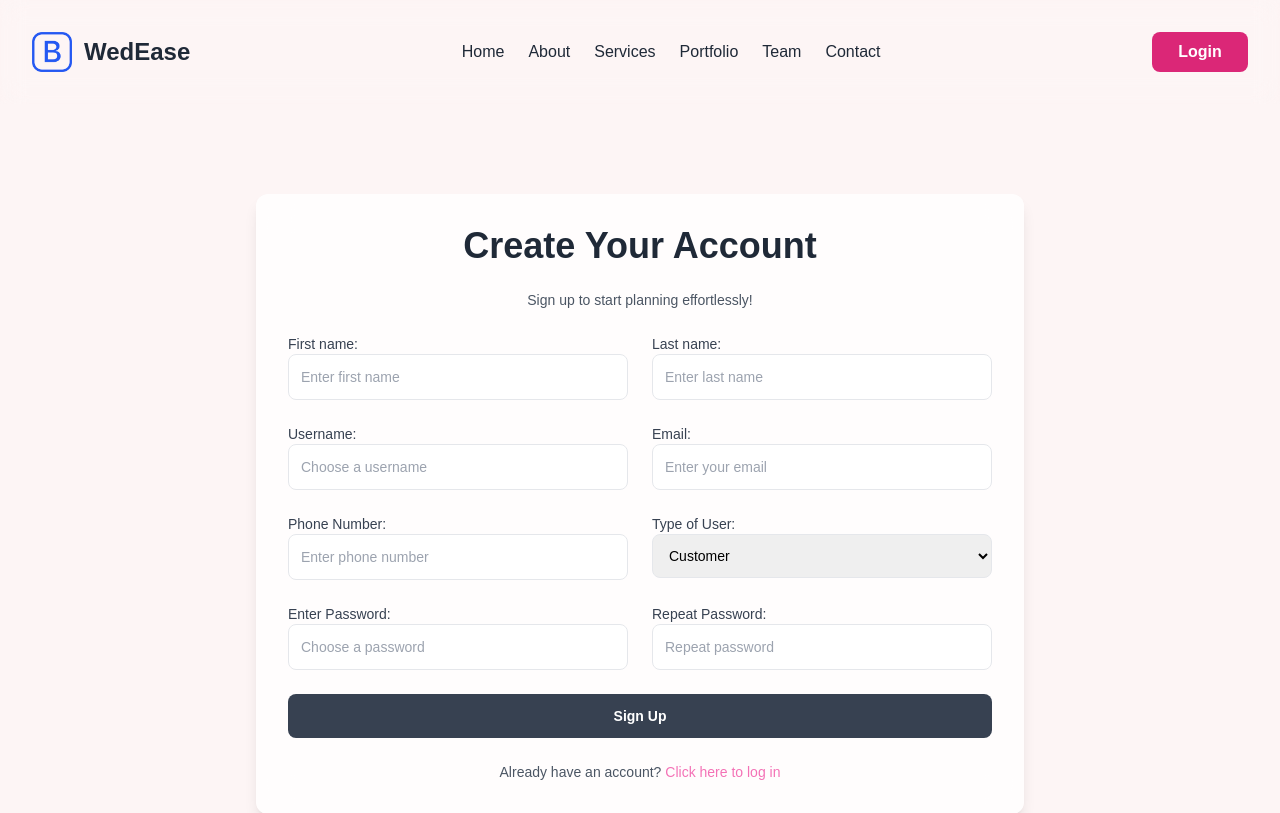
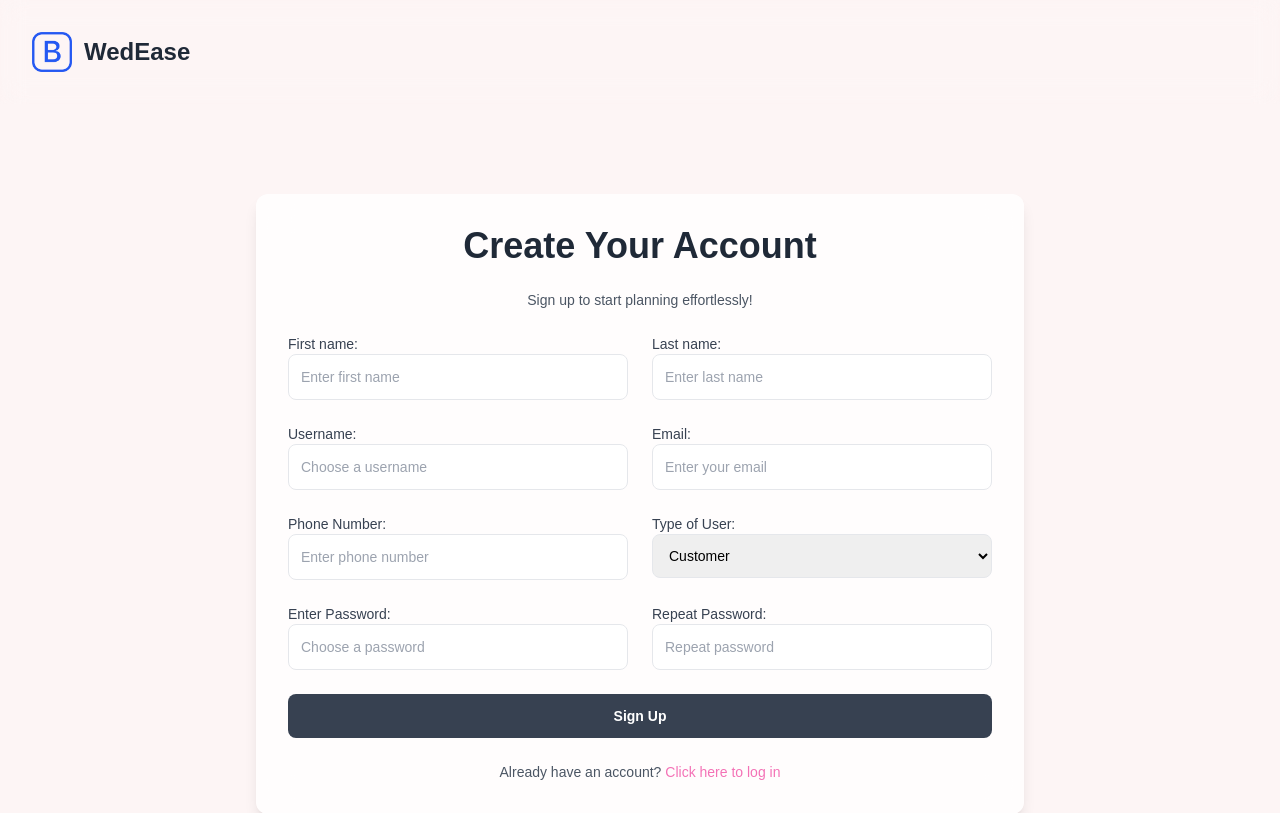
Before and after one commit to anirudh-248/django_website, a Django app: page /register in a window 1280 px wide. Shown: the top 813 px of the page. Run offline with Django 5.2, Linux system fonts and the light colour scheme; some libraries are stand-ins or nearby versions.

Commit message:
updated navigation bar of both pages

```diff
--- a/templates/register.html
+++ b/templates/register.html
@@ -34,29 +34,11 @@
             <!-- Navigation Menu -->
             <nav id="navmenu" class="navmenu">
                 <ul class="flex space-x-6 text-gray-800 font-medium">
-                    <li><a href="/" class="hover:text-pink-600">Home</a></li>
-                    <li><a href="aboutus" class="hover:text-pink-600">About</a></li>
-
-                    {% if user.userprofile.user_type == 'customer' %}
-                    <li><a href="/customer" class="hover:text-pink-600">Services</a></li>
-                    {% elif user.userprofile.user_type == 'service-provider' %}
-                    <li><a href="/service-provider" class="hover:text-pink-600">Services</a></li>
-                    {% else %}
-                    <li><a href="/#services" class="hover:text-pink-600">Services</a></li>
-                    {% endif %}
-
-                    <li><a href="/#portfolio" class="hover:text-pink-600">Portfolio</a></li>
-                    <li><a href="/#team" class="hover:text-pink-600">Team</a></li>
-                    <li><a href="/#contact" class="hover:text-pink-600">Contact</a></li>
 
                 </ul>
             </nav>
 
-            {% if user.is_authenticated %}
-            <a class="btn-getstarted bg-pink-600 text-white px-4 py-2 rounded-lg font-semibold hover:bg-pink-700 w-24 text-center" href="logout">Logout</a>
-            {% else %}
-            <a class="btn-getstarted bg-pink-600 text-white px-4 py-2 rounded-lg font-semibold hover:bg-pink-700 w-24 text-center" href="login">Login</a>
-            {% endif %}
+
         </div>
     </header>
 
@@ -137,11 +119,7 @@
                             class="w-full p-3 border rounded-lg focus:outline-none focus:ring-2 focus:ring-gray-400 focus:border-gray-400 text-sm placeholder-gray-400">
                     </div>
 
-                    <div>
-                        <label for="license" class="block text-sm font-medium text-gray-700">License ID:</label>
-                        <input type="text" name="license" id="license" placeholder="Enter your license ID"
-                            class="w-full p-3 border rounded-lg focus:outline-none focus:ring-2 focus:ring-gray-400 focus:border-gray-400 text-sm placeholder-gray-400">
-                    </div>
+
                 </div>
 
                 <div class="mt-6">
```
Also changed, not shown: templates/login.html (+0 -12 lines).
